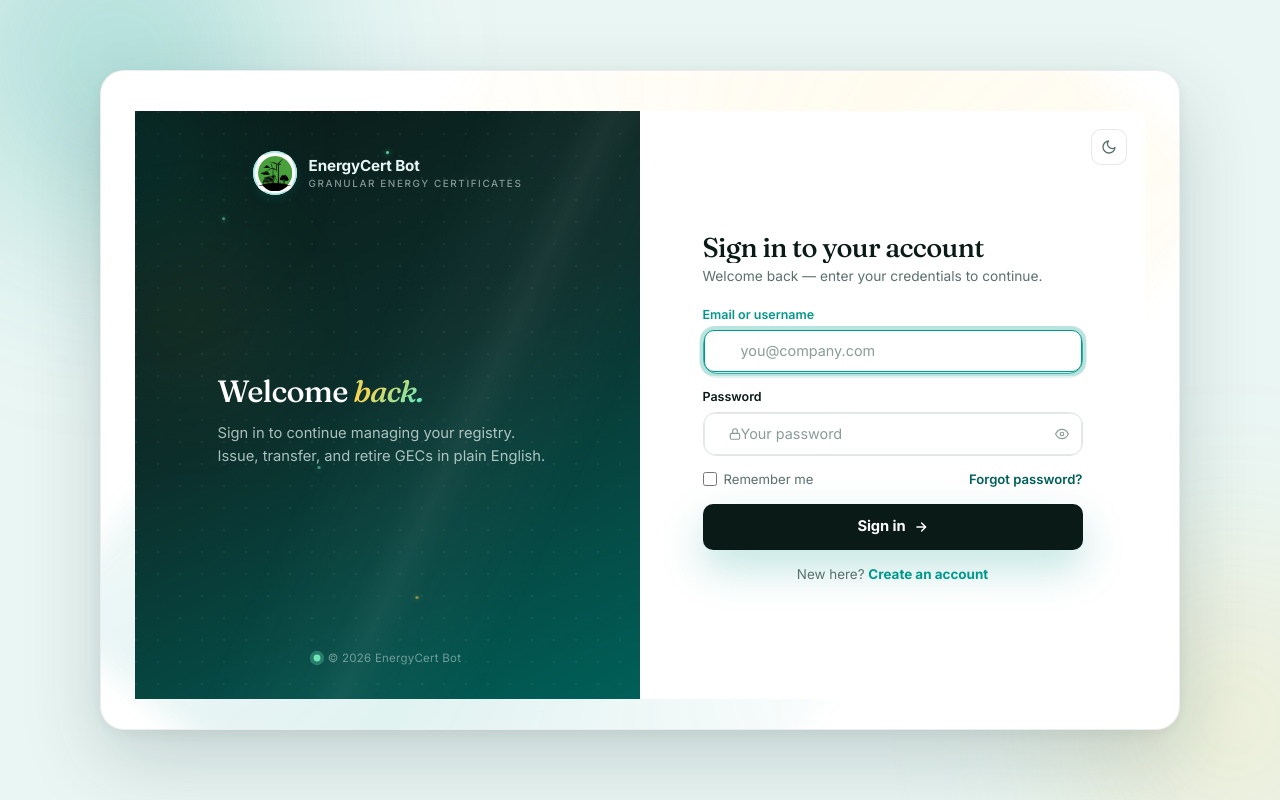
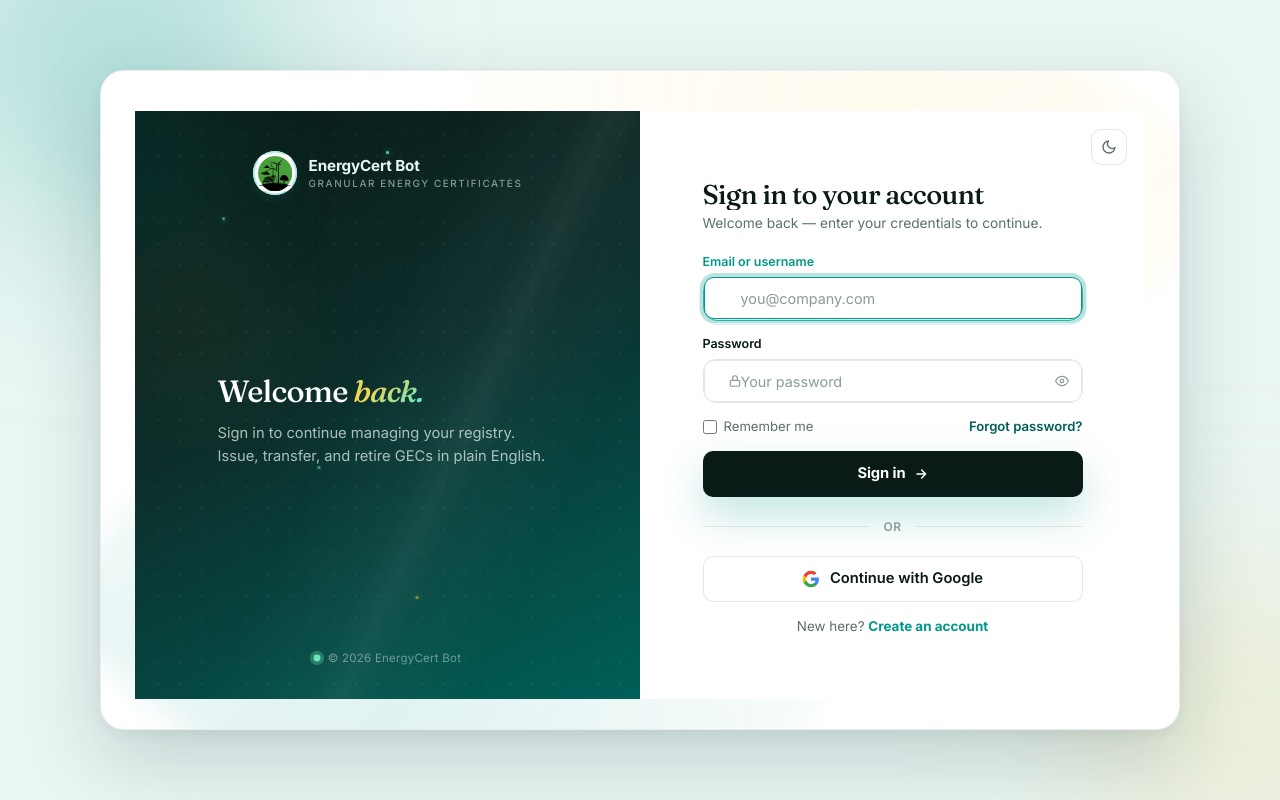
Before and after one commit to amna-chaudhary/FYP, a website: page apps/projj/frontend/pages/login.html in a window 1280 px wide. Drawn offline with Linux system fonts and the light colour scheme.

Commit message:
Login enhanced

```diff
--- a/apps/projj/frontend/pages/login.html
+++ b/apps/projj/frontend/pages/login.html
@@ -785,6 +785,67 @@
     }
     form.is-success .auth-submit::before { opacity: 0; }
 
+    /* ============================================================
+       Social Login
+       ============================================================ */
+    .auth-separator {
+      display: flex;
+      align-items: center;
+      text-align: center;
+      margin: 20px 0;
+      color: var(--auth-text-faint);
+      font-size: 0.75rem;
+      font-weight: 600;
+      letter-spacing: 0.05em;
+      animation: fadeUp 0.6s 0.45s cubic-bezier(0.2, 0.8, 0.2, 1) both;
+    }
+    .auth-separator::before,
+    .auth-separator::after {
+      content: "";
+      flex: 1;
+      border-bottom: 1px solid var(--auth-border);
+    }
+    .auth-separator:not(:empty)::before {
+      margin-right: 14px;
+    }
+    .auth-separator:not(:empty)::after {
+      margin-left: 14px;
+    }
+
+    .auth-social-btn {
+      width: 100%;
+      height: 46px;
+      border: 1.5px solid var(--auth-border);
+      border-radius: 10px;
+      background: var(--auth-surface);
+      color: var(--auth-text);
+      font-weight: 600;
+      font-size: 0.92rem;
+      cursor: pointer;
+      display: flex;
+      align-items: center;
+      justify-content: center;
+      gap: 10px;
+      transition: background 0.25s ease, border-color 0.25s ease, transform 0.2s ease, box-shadow 0.25s ease;
+      animation: fadeUp 0.6s 0.5s cubic-bezier(0.2, 0.8, 0.2, 1) both;
+    }
+    .auth-social-btn:hover {
+      background: var(--auth-bg);
+      border-color: var(--auth-border-strong);
+      transform: translateY(-1px);
+      box-shadow: 0 4px 12px rgba(12, 46, 43, 0.05);
+    }
+    [data-theme="dark"] .auth-social-btn:hover {
+      box-shadow: 0 4px 12px rgba(0, 0, 0, 0.2);
+    }
+    .auth-social-btn:active {
+      transform: translateY(0);
+    }
+    .auth-social-btn .icon-google {
+      width: 18px;
+      height: 18px;
+    }
+
     .auth-form-foot {
       text-align: center;
       margin-top: 14px;
@@ -967,6 +1028,18 @@
             </button>
           </form>
 
+          <div class="auth-separator">OR</div>
+
+          <button type="button" class="auth-social-btn" id="btn-google-signin">
+            <svg class="icon-google" viewBox="0 0 24 24" fill="none" xmlns="http://www.w3.org/2000/svg">
+              <path d="M22.56 12.25c0-.78-.07-1.53-.2-2.25H12v4.26h5.92c-.26 1.37-1.04 2.53-2.21 3.31v2.77h3.57c2.08-1.92 3.28-4.74 3.28-8.09z" fill="#4285F4"/>
+              <path d="M12 23c2.97 0 5.46-.98 7.28-2.66l-3.57-2.77c-.98.66-2.23 1.06-3.71 1.06-2.86 0-5.29-1.93-6.16-4.53H2.16v2.84C3.99 20.53 7.7 23 12 23z" fill="#34A853"/>
+              <path d="M5.84 14.09c-.22-.66-.35-1.36-.35-2.09s.13-1.43.35-2.09V7.07H2.16C1.43 8.55 1 10.22 1 12s.43 3.45 1.16 4.93l2.85-2.22.83-.62z" fill="#FBBC05"/>
+              <path d="M12 5.38c1.62 0 3.06.56 4.21 1.64l3.15-3.15C17.45 2.09 14.97 1 12 1 7.7 1 3.99 3.47 2.16 7.07l3.66 2.84c.87-2.6 3.3-4.53 6.18-4.53z" fill="#EA4335"/>
+            </svg>
+            Continue with Google
+          </button>
+
           <div class="auth-form-foot">
             New here?
             <a href="register.html">Create an account</a>
```
